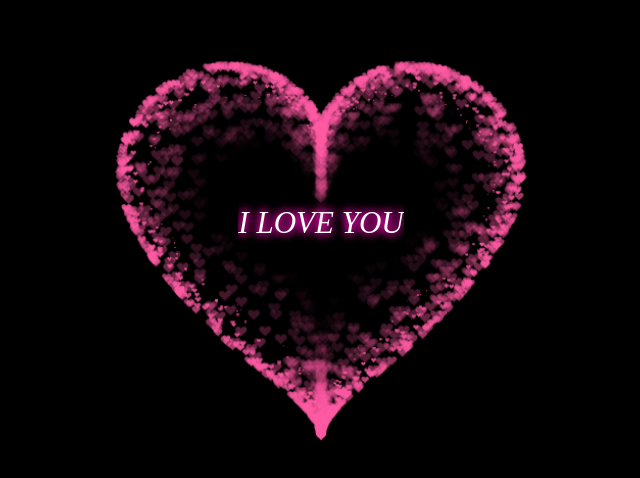
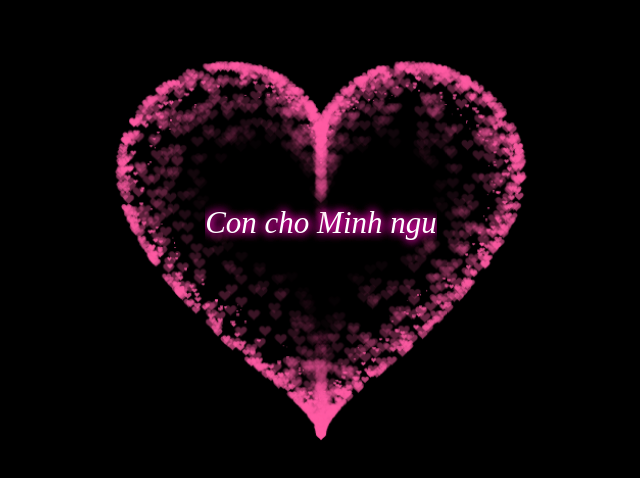
Before and after one commit to luat111/luat111.github.io, a plain HTML site: page index.html in a window 1280 px wide. Shown: the part 152-630 px from the top of the page, without its empty margins (319-959 px from the left). Drawn offline with Linux system fonts and the light colour scheme.

Commit message:
Update index.html

```diff
--- a/index.html
+++ b/index.html
@@ -334,6 +334,6 @@ var ParticlePool = (function() {
   justify-content: center;
   margin-bottom: 50px;
   text-shadow: 0 0 10px rgb(225 12 168), 0 0 10px rgb(225 12 168), 0 0 10px rgb(225 12 168);
-  text-align: center;">I LOVE YOU</div>
+  text-align: center;">Con cho Minh ngu</div>
  </BODY>
 </HTML>
```
